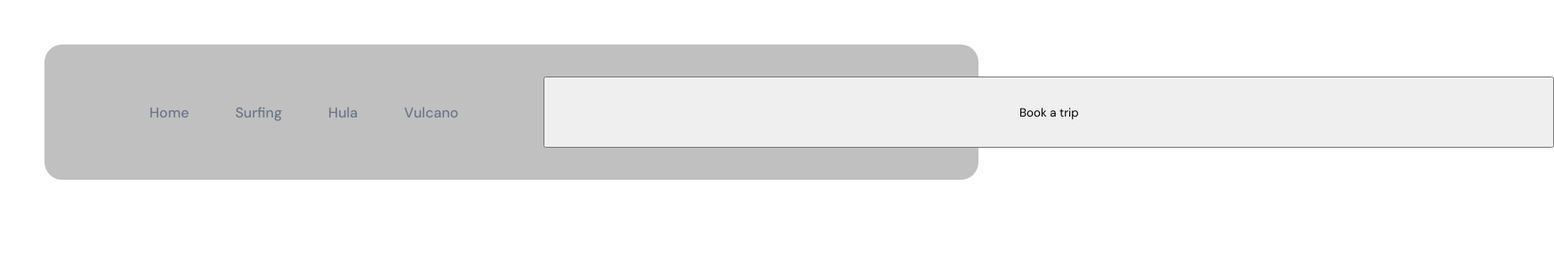
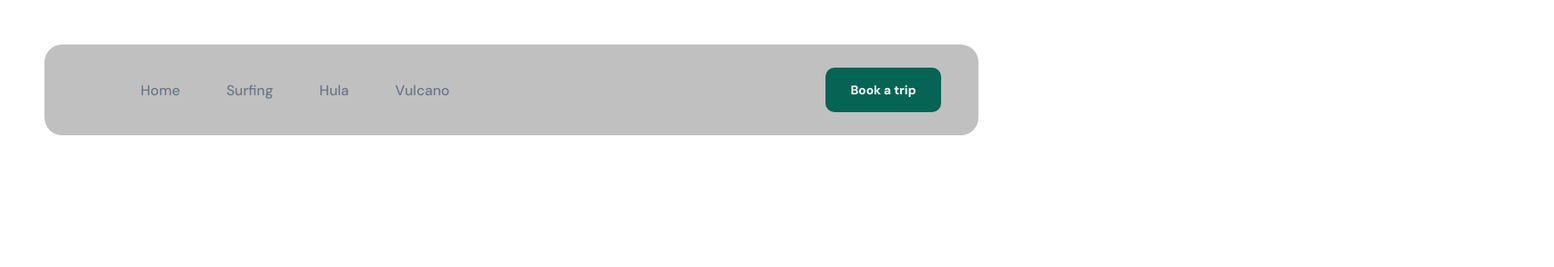
Before and after one commit to SoumyaSubhrajit/Peartree_Assignment, a React (Create React App) app: page / in a window 1280 px wide. Shown: the top 300 px of the page at 89% size, 1747 px wide, since content can reach past the window. Built offline with nearby package versions, Linux system fonts and the light colour scheme.

Commit message:
Adding some code to the database.

```diff
--- a/package.json
+++ b/package.json
@@ -15,7 +15,7 @@
     "web-vitals": "^2.1.4"
   },
   "scripts": {
-    "start": "webpack --config webpack.config.custom.js",
+    "start": "react-scripts start",
     "build": "react-scripts build",
     "test": "react-scripts test",
     "eject": "react-scripts eject"
--- a/src/components/Navbar.css
+++ b/src/components/Navbar.css
@@ -8,7 +8,7 @@
   margin-right: 180px;
   margin-left: 50px;
   border-radius: 20px;
-  padding: 20px;
+  padding: 10px;
 }
 .app__navbar {
   width: 100%;
@@ -52,7 +52,14 @@ a {
 }
 
 .btn {
-  width: 1136px;
-  height: 80px;
+  background-color: rgb(5, 100, 83);
+  outline: none;
+  color: #fff;
+  font-weight: 700;
+  font-size: 14px;
+  border-radius: 10px;
+  width: 130px;
+  height: 50px;
   padding: 0px 24px 0px 24px;
+  border: none; /* Add this line */
 }
```
